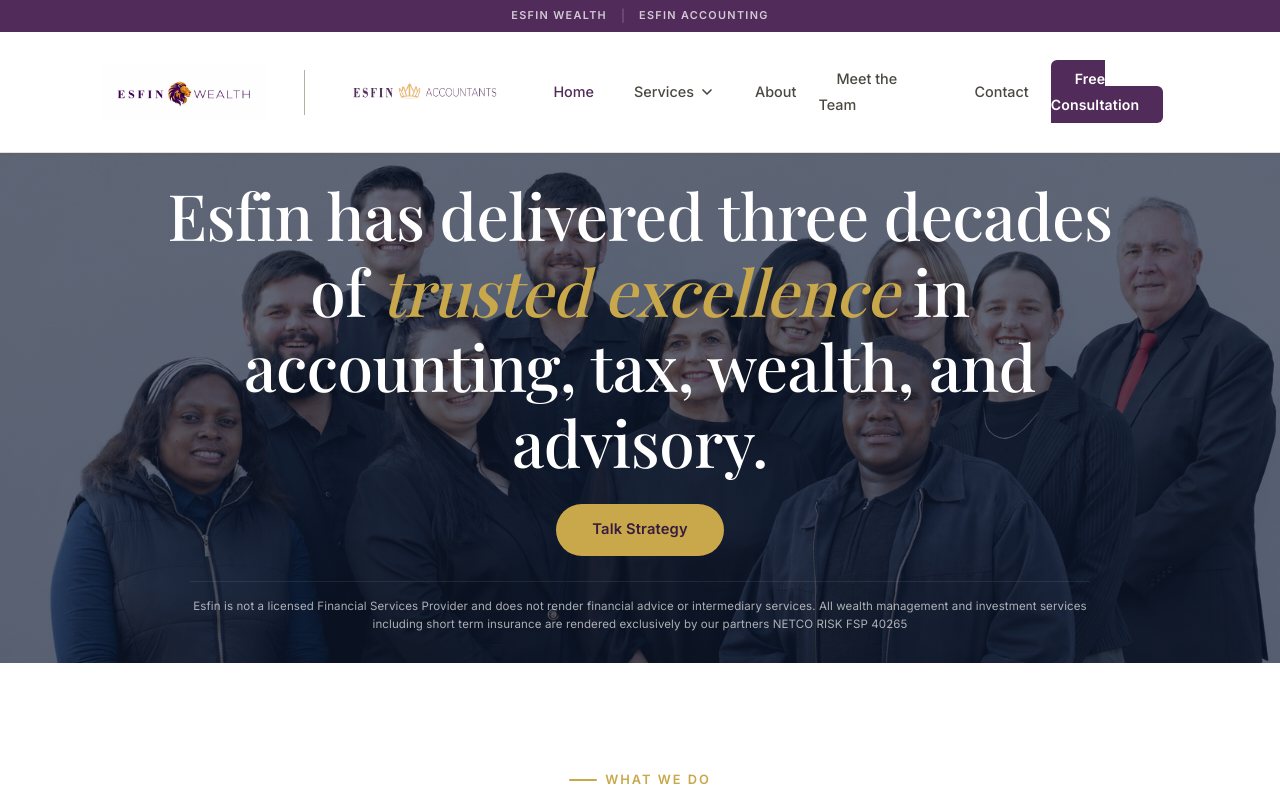
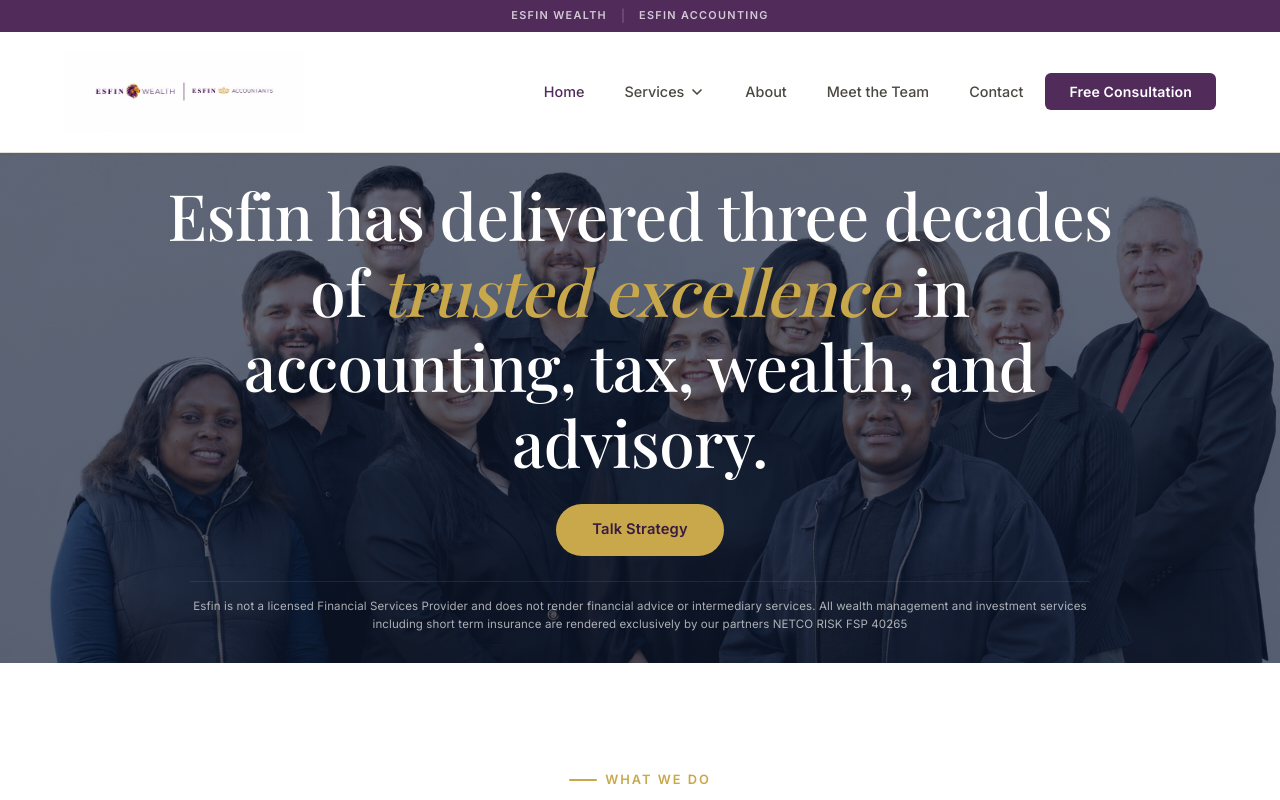
Before and after one commit to RuanRaaths98/esfin-wealth, a plain HTML site: page index.html in a window 1280 px wide. Shown: the top 800 px of the page. Drawn offline with nearby package versions, Linux system fonts and the light colour scheme.

Commit message:
left top logo changes

```diff
--- a/index.html
+++ b/index.html
@@ -23,15 +23,9 @@
        ============================================ -->
   <nav class="navbar" id="navbar">
     <div class="container">
-      <div class="nav-logo-group">
-        <a href="#" class="nav-logo">
-          <img src="assets/esfin-wealth-logo.jpg" alt="Esfin Wealth" class="logo-img wealth-logo">
-        </a>
-        <span class="logo-divider"></span>
-        <a href="#" class="nav-logo">
-          <img src="assets/logo.png" alt="Esfin Accountants" class="logo-img">
-        </a>
-      </div>
+      <a href="#" class="nav-logo">
+        <img src="assets/esfin-combined-logo.jpg" alt="Esfin Wealth | Esfin Accountants" class="logo-img">
+      </a>
 
       <ul class="nav-links" id="navLinks">
         <li><a href="#hero" class="nav-link active">Home</a></li>
--- a/styles.css
+++ b/styles.css
@@ -202,35 +202,16 @@ button {
   padding-right: 5%;
 }
 
-/* Logo Group */
-.nav-logo-group {
-  display: flex;
-  align-items: center;
-}
-
-.logo-divider {
-  width: 1px;
-  height: 45px;
-  background: var(--color-gray-300, #ccc);
-  flex-shrink: 0;
-}
-
 /* Logo */
 .nav-logo {
   display: flex;
   align-items: center;
-  justify-content: center;
-  flex: 0 0 240px;
 }
 
 .nav-logo .logo-img {
   height: 80px;
   width: auto;
   display: block;
-}
-
-.nav-logo .logo-img.wealth-logo {
-  height: 55px;
 }
 
 /* Nav Links */
```
Also changed, not shown: assets/esfin-combined-logo.jpg (added).
